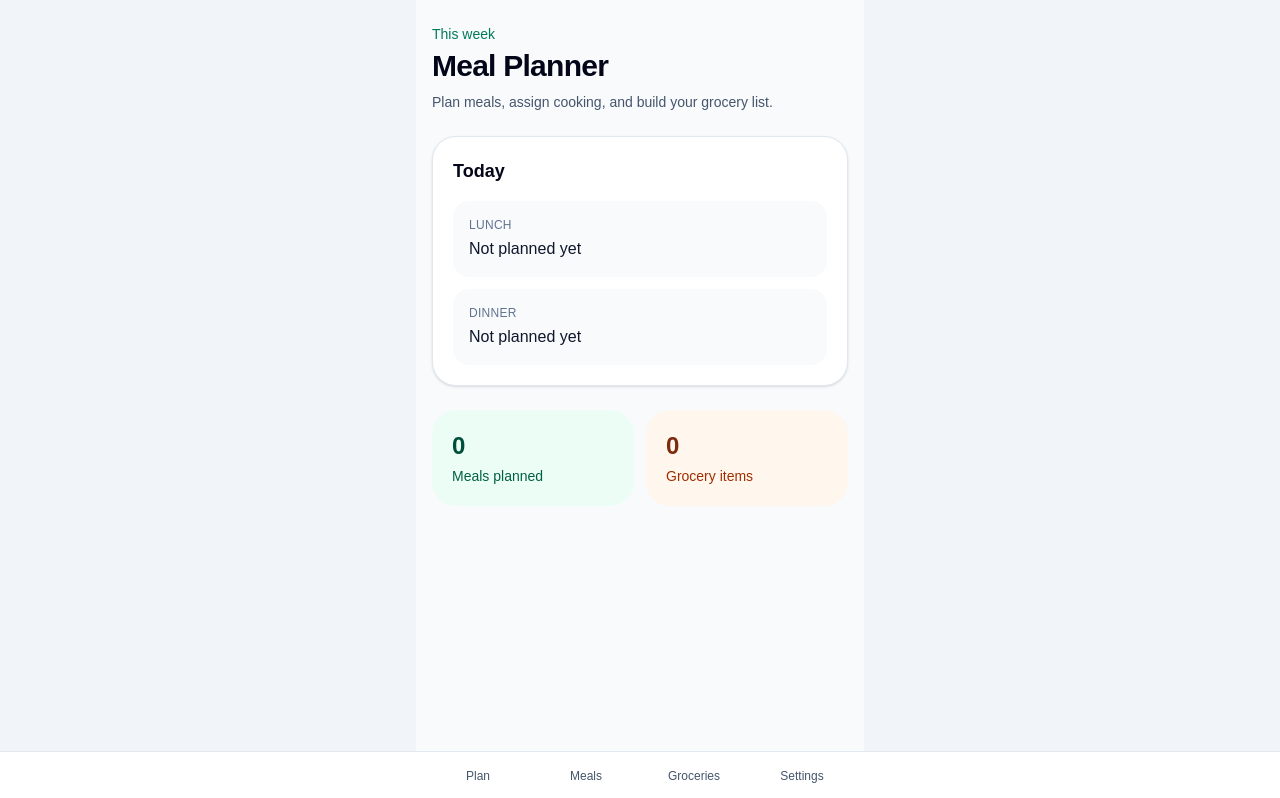
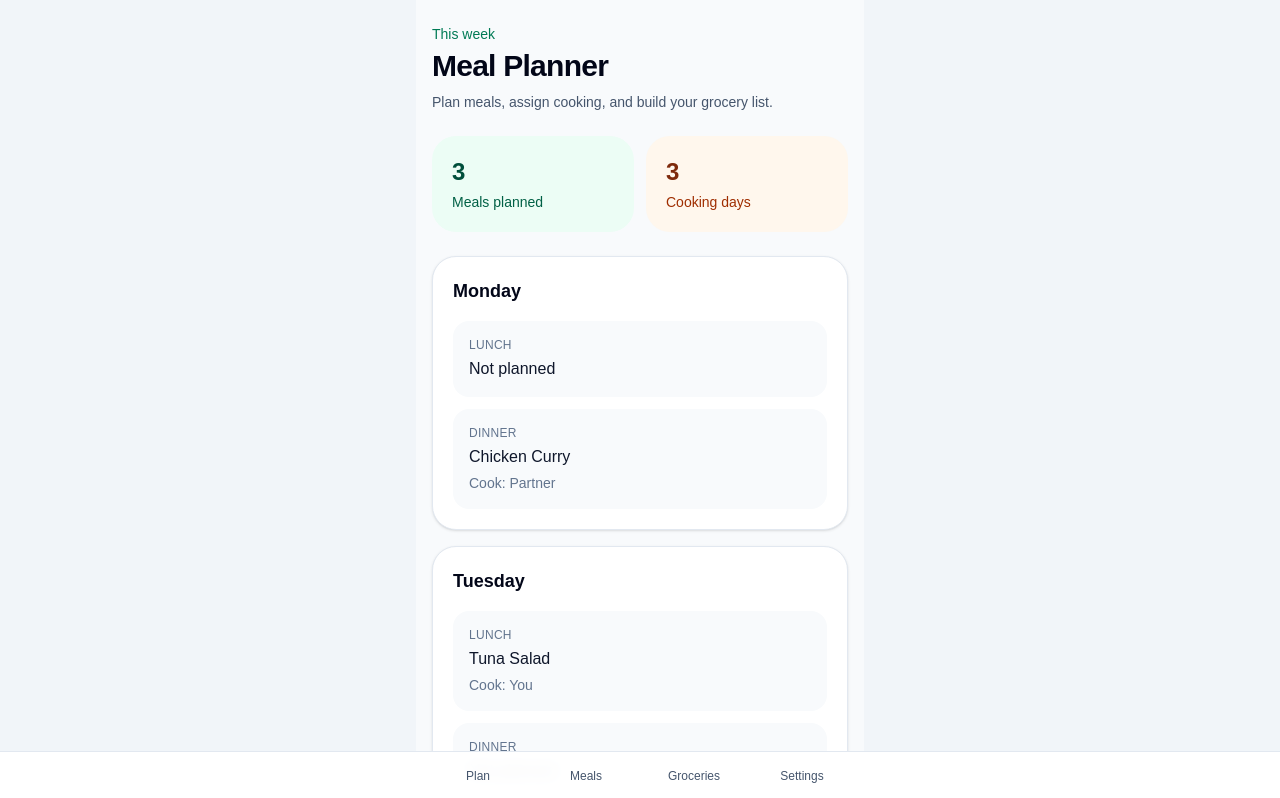
Before and after one commit to yongxinlyu/household-meal-planner, a Next.js app: page / in a window 1280 px wide. Shown: the top 798 px of the page. Built offline with nearby package versions, Linux system fonts and the light colour scheme.

Commit message:
Add mock weekly meal planner

```diff
--- a/app/page.tsx
+++ b/app/page.tsx
@@ -1,3 +1,17 @@
+import { DayPlanCard } from "@/components/DayPlanCard";
+import { mealPlanItems } from "@/data/mealPlan";
+import { meals } from "@/data/meals";
+
+const days = [
+  "Monday",
+  "Tuesday",
+  "Wednesday",
+  "Thursday",
+  "Friday",
+  "Saturday",
+  "Sunday",
+];
+
 export default function HomePage() {
   return (
     <main className="space-y-6">
@@ -11,36 +25,29 @@ export default function HomePage() {
         </p>
       </section>
 
-      <section className="rounded-3xl border border-slate-200 bg-white p-5 shadow-sm">
-        <h2 className="text-lg font-semibold text-slate-950">Today</h2>
-
-        <div className="mt-4 space-y-3">
-          <div className="rounded-2xl bg-slate-50 p-4">
-            <p className="text-xs font-medium uppercase tracking-wide text-slate-500">
-              Lunch
-            </p>
-            <p className="mt-1 font-medium text-slate-900">Not planned yet</p>
-          </div>
-
-          <div className="rounded-2xl bg-slate-50 p-4">
-            <p className="text-xs font-medium uppercase tracking-wide text-slate-500">
-              Dinner
-            </p>
-            <p className="mt-1 font-medium text-slate-900">Not planned yet</p>
-          </div>
-        </div>
-      </section>
-
       <section className="grid grid-cols-2 gap-3">
         <div className="rounded-3xl bg-emerald-50 p-5">
-          <p className="text-2xl font-bold text-emerald-900">0</p>
+          <p className="text-2xl font-bold text-emerald-900">
+            {mealPlanItems.length}
+          </p>
           <p className="mt-1 text-sm text-emerald-800">Meals planned</p>
         </div>
 
         <div className="rounded-3xl bg-orange-50 p-5">
-          <p className="text-2xl font-bold text-orange-900">0</p>
-          <p className="mt-1 text-sm text-orange-800">Grocery items</p>
+          <p className="text-2xl font-bold text-orange-900">3</p>
+          <p className="mt-1 text-sm text-orange-800">Cooking days</p>
         </div>
+      </section>
+
+      <section className="space-y-4">
+        {days.map((day) => (
+          <DayPlanCard
+            key={day}
+            day={day}
+            meals={meals}
+            planItems={mealPlanItems.filter((item) => item.day === day)}
+          />
+        ))}
       </section>
     </main>
   );
--- /dev/null
+++ b/components/DayPlanCard.tsx
@@ -0,0 +1,59 @@
+import type { Meal } from "@/data/meals";
+import type { MealPlanItem } from "@/data/mealPlan";
+
+type DayPlanCardProps = {
+  day: string;
+  planItems: MealPlanItem[];
+  meals: Meal[];
+};
+
+export function DayPlanCard({ day, planItems, meals }: DayPlanCardProps) {
+  const lunch = planItems.find((item) => item.slot === "Lunch");
+  const dinner = planItems.find((item) => item.slot === "Dinner");
+
+  function getMealName(mealId?: string) {
+    if (!mealId) return "Not planned";
+    return meals.find((meal) => meal.id === mealId)?.name ?? "Unknown meal";
+  }
+
+  function getCook(mealId?: string, cook?: string) {
+    if (!mealId) return "";
+    return `Cook: ${cook}`;
+  }
+
+  return (
+    <article className="rounded-3xl border border-slate-200 bg-white p-5 shadow-sm">
+      <h2 className="text-lg font-semibold text-slate-950">{day}</h2>
+
+      <div className="mt-4 space-y-3">
+        <div className="rounded-2xl bg-slate-50 p-4">
+          <p className="text-xs font-medium uppercase tracking-wide text-slate-500">
+            Lunch
+          </p>
+          <p className="mt-1 font-medium text-slate-900">
+            {getMealName(lunch?.mealId)}
+          </p>
+          {lunch && (
+            <p className="mt-1 text-sm text-slate-500">
+              {getCook(lunch.mealId, lunch.cook)}
+            </p>
+          )}
+        </div>
+
+        <div className="rounded-2xl bg-slate-50 p-4">
+          <p className="text-xs font-medium uppercase tracking-wide text-slate-500">
+            Dinner
+          </p>
+          <p className="mt-1 font-medium text-slate-900">
+            {getMealName(dinner?.mealId)}
+          </p>
+          {dinner && (
+            <p className="mt-1 text-sm text-slate-500">
+              {getCook(dinner.mealId, dinner.cook)}
+            </p>
+          )}
+        </div>
+      </div>
+    </article>
+  );
+}
--- /dev/null
+++ b/data/mealPlan.ts
@@ -0,0 +1,33 @@
+export type MealSlot = "Lunch" | "Dinner";
+
+export type MealPlanItem = {
+  id: string;
+  day: string;
+  slot: MealSlot;
+  mealId: string;
+  cook: "You" | "Partner" | "Either";
+};
+
+export const mealPlanItems: MealPlanItem[] = [
+  {
+    id: "mon-dinner",
+    day: "Monday",
+    slot: "Dinner",
+    mealId: "chicken-curry",
+    cook: "Partner",
+  },
+  {
+    id: "tue-lunch",
+    day: "Tuesday",
+    slot: "Lunch",
+    mealId: "tuna-salad",
+    cook: "You",
+  },
+  {
+    id: "wed-dinner",
+    day: "Wednesday",
+    slot: "Dinner",
+    mealId: "tomato-pasta",
+    cook: "Either",
+  },
+];
```
